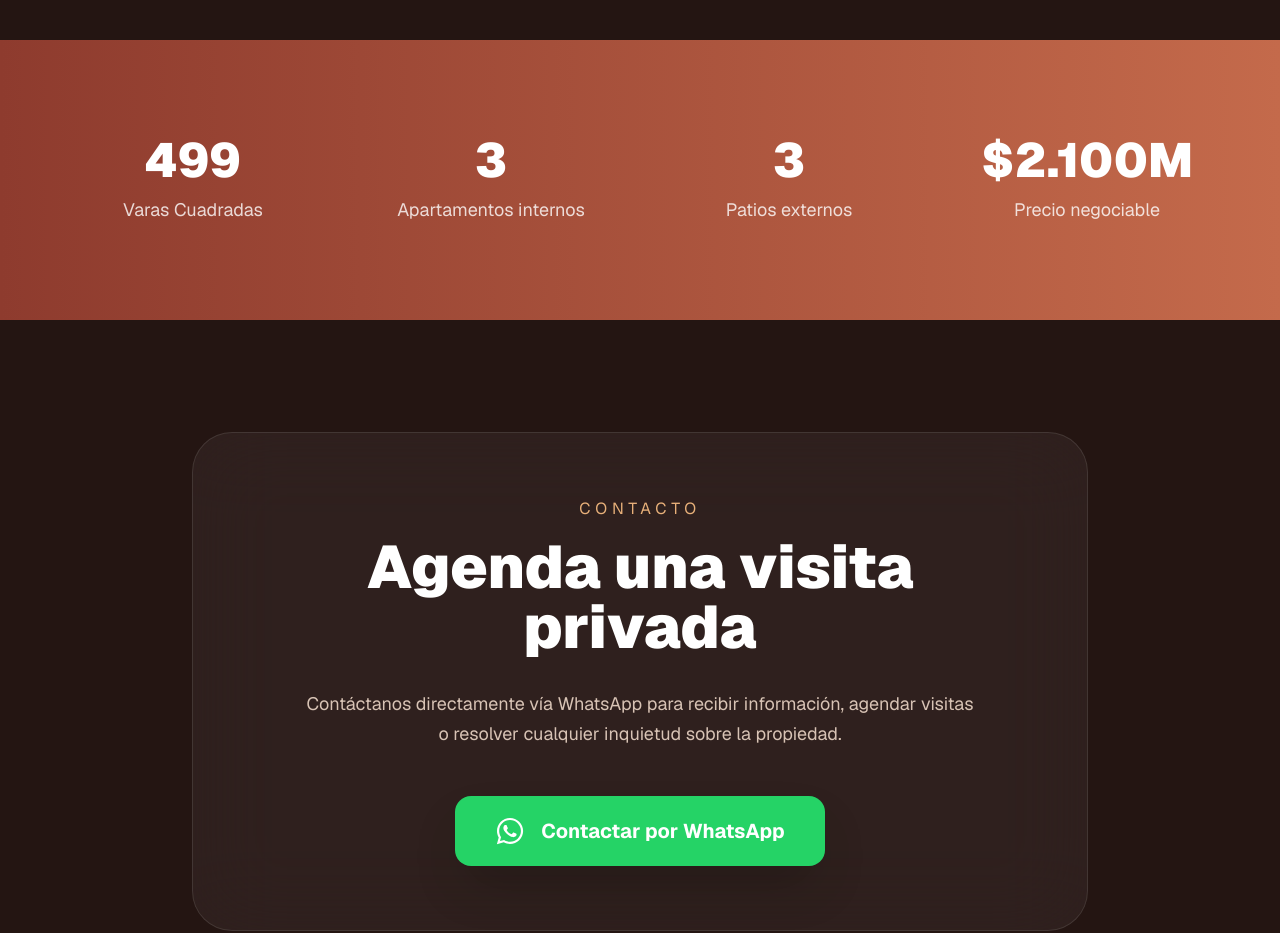
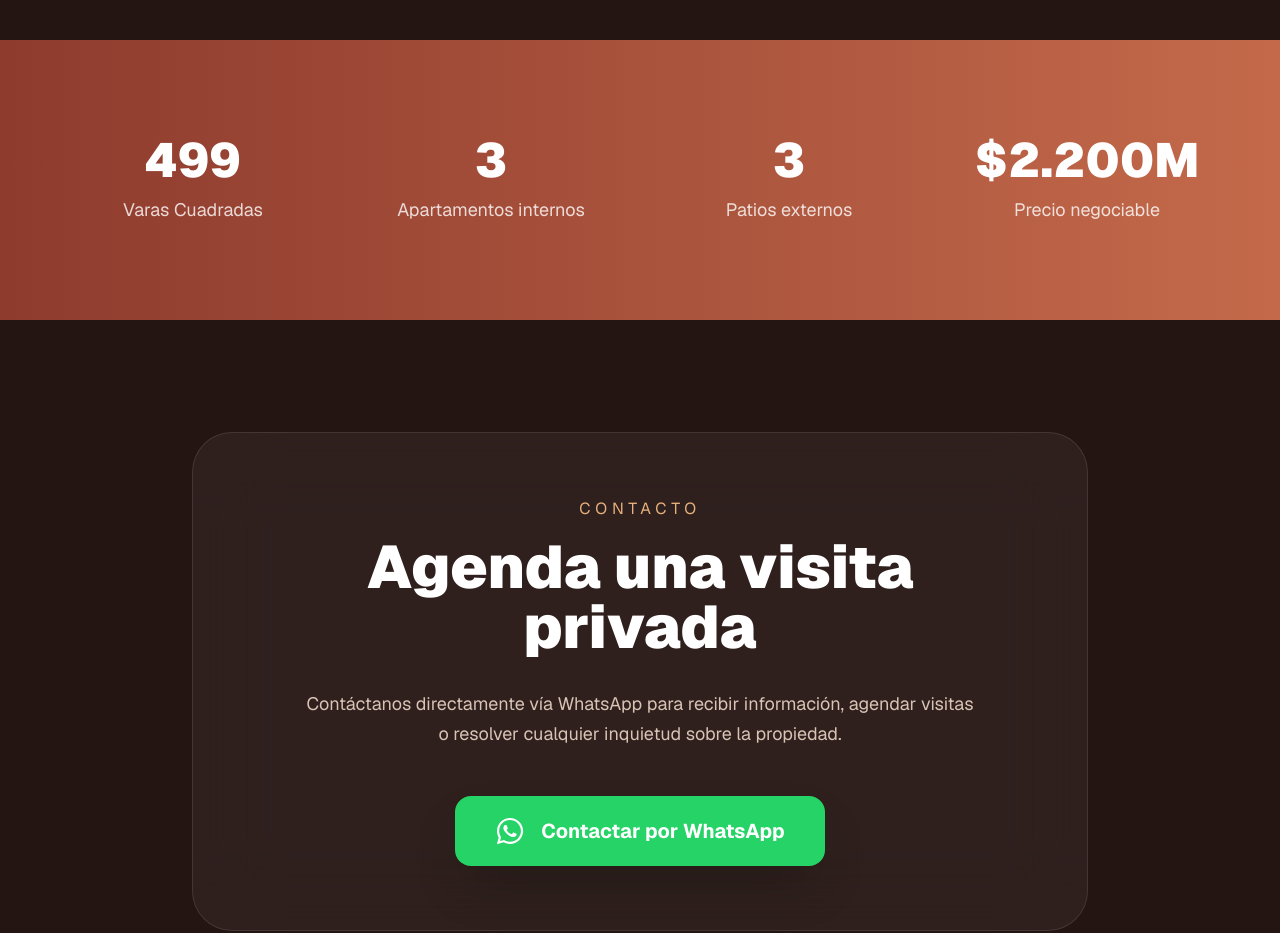
Before and after one commit to CristianCaden4/casa-santa-teresita, a Next.js app: page / in a window 1280 px wide. Shown: the part 8220-9153 px from the top of the page. Built offline with nearby package versions, Linux system fonts and the light colour scheme.

Commit message:
Actualización Varia

```diff
--- a/app/layout.tsx
+++ b/app/layout.tsx
@@ -13,7 +13,7 @@ const geistMono = Geist_Mono({
 });
 
 export const metadata: Metadata = {
-  title: "CCasa Santa Teresita | Venta en Bogotá",
+  title: "Casa Santa Teresita | Venta en Bogotá",
   description: "Casa en venta en Teusaquillo, Bogotá D.C.",
 };
 
--- a/app/page.tsx
+++ b/app/page.tsx
@@ -553,7 +553,7 @@ const gallery = [
           </div>
 
           <div>
-            <h3 className="text-5xl font-black mb-3">$2.100M</h3>
+            <h3 className="text-5xl font-black mb-3">$2.200M</h3>
             <p className="text-lg text-white/80">Precio negociable</p>
           </div>
 
```
